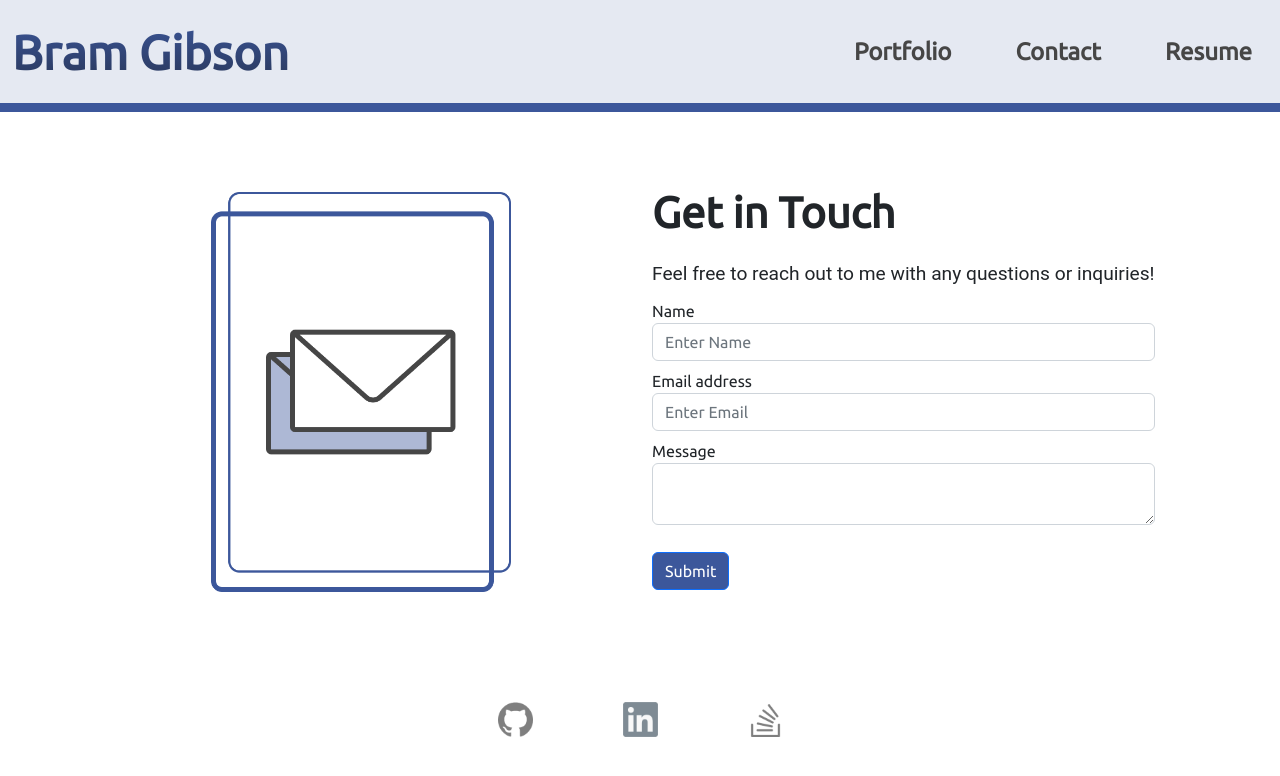
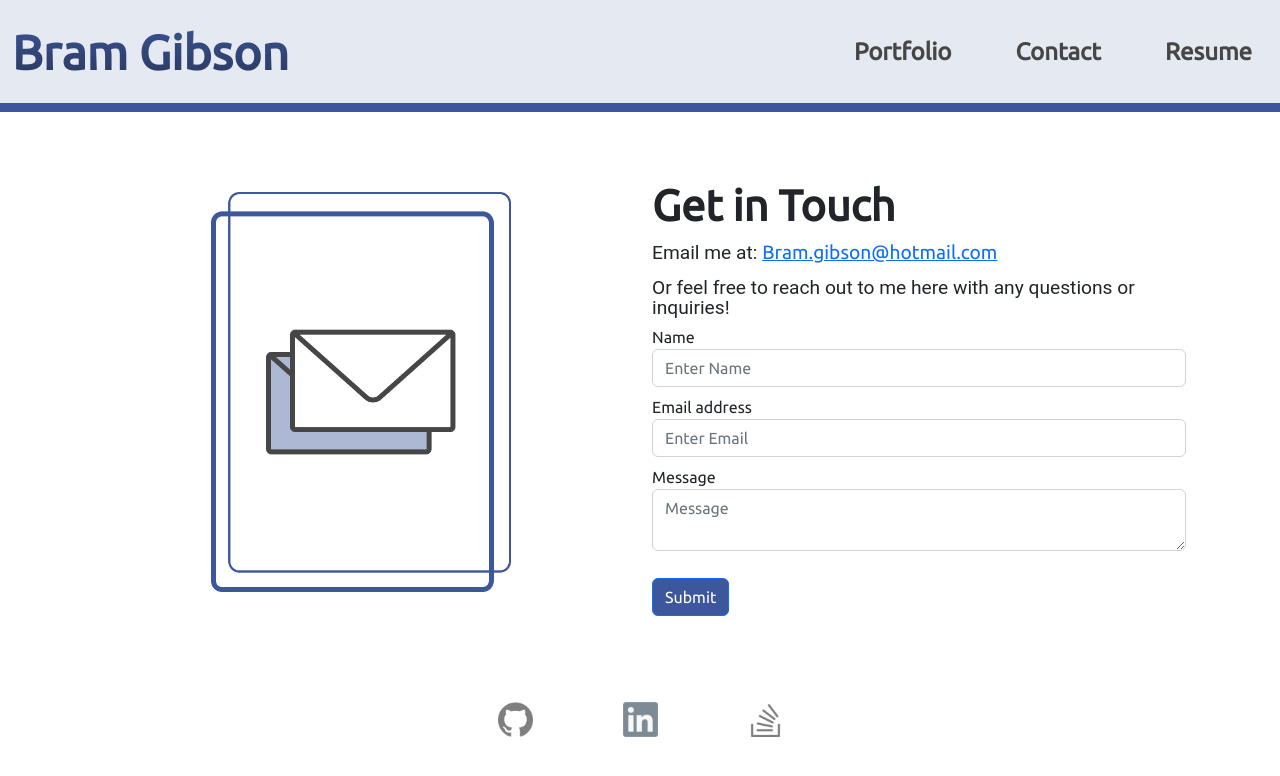
Before and after one commit to Bram-G/Bram-Gibson-Portfolio, a React (Create React App) app: page /contact in a window 1280 px wide. Shown: the top 776 px of the page. Built offline with nearby package versions, Linux system fonts and the light colour scheme.

Commit message:
resume page dowload working, working on deployment and readme

```diff
--- a/src/components/contact/Form.js
+++ b/src/components/contact/Form.js
@@ -15,7 +15,7 @@ function BootstrapForm() {
       </Form.Group>
       <Form.Label>Message</Form.Label>
       <InputGroup>
-        <Form.Control as="textarea" />
+        <Form.Control as="textarea" placeholder="Message" />
       </InputGroup>
       <Button className="formButton"variant="primary" type="submit">
         Submit
--- a/src/components/contact/contact.js
+++ b/src/components/contact/contact.js
@@ -13,7 +13,8 @@ const Contact = () => {
         <div id="contactContainer" className="col-6">
         <div id="contactTextBox row-8">
             <p id="contactTitle">Get in Touch</p>
-            <p id="contactTextBox">Feel free to reach out to me with any questions or inquiries!</p>
+            <p id="contactTextBox"> Email me at: <a href="mailto: Bram.gibson@hotmail.com"> Bram.gibson@hotmail.com </a></p>
+            <p id="contactTextBox">Or feel free to reach out to me here with any questions or inquiries!</p>
             <BootstrapForm/>
           </div>
         </div>
--- a/src/components/contact/style.css
+++ b/src/components/contact/style.css
@@ -16,7 +16,7 @@
     font-style: normal;
     font-weight: 400;
     font-size: 1.2rem;
-    line-height: 183.5%;
+    line-height: 100%;
     justify-content: center;
   }
   #contactTitle {
@@ -25,7 +25,7 @@
     font-style: normal;
     font-weight: 700;
     font-size: 2.7rem;
-    line-height: 130%;
+    line-height: 100%;
   }
   #contactContainer {
     display: flex;
--- a/src/components/resume/resume.js
+++ b/src/components/resume/resume.js
@@ -1,6 +1,7 @@
 import React from "react";
 import "./style.css";
 import resumePic from "./assets/resume.png";
+import resume from "./assets/Resume.pdf"
 
 const Resume = () => {
   return (
@@ -13,7 +14,9 @@ const Resume = () => {
           <div id="resumeTextBox row-8">
             <p id="resumeTitle">Download My Resume</p>
             <p id="resumeTextBox">Use the button below to download my resume!</p>
+            <a href={resume} download>
             <button type="button" class="btn btn-lg btn-primary">Primary</button>
+          </a>
           </div>
         </div>
       </div>
```
Also changed, not shown: 1 other file (tests, documents, lock files or other folders).
